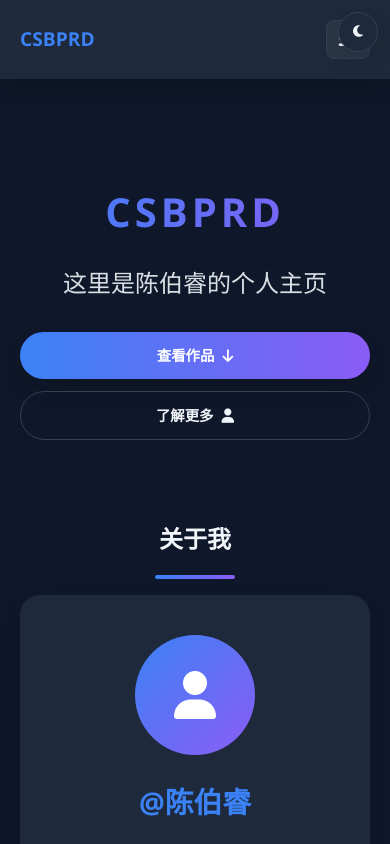
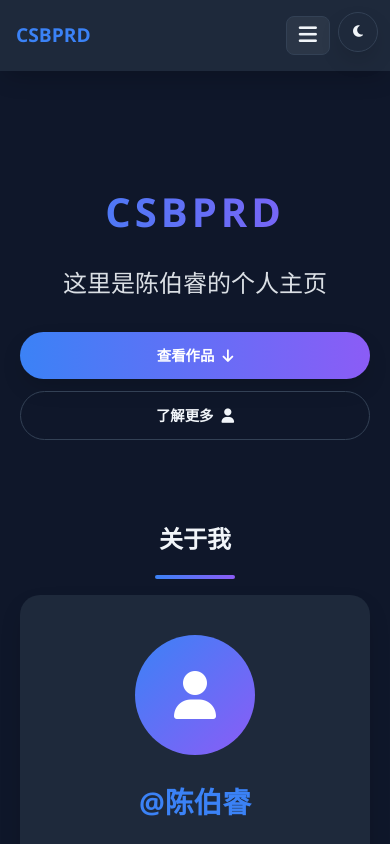
Before and after one commit to CsBpRd/CBR, a React (Vite) app: page / in a window 390 px wide. Shown: the top 844 px of the page. Built offline with nearby package versions, Linux system fonts and the light colour scheme.

Commit message:
修复手机端汉堡菜单与主题切换重叠：nav 右边留 60px 空间

```diff
--- a/src/index.css
+++ b/src/index.css
@@ -218,6 +218,7 @@ footer a { color: var(--accent-primary); text-decoration: none; }
 
 @media (max-width: 768px) {
   /* Nav */
+  nav { padding: 16px 60px 16px 16px; }
   .nav-toggle { display: flex !important; align-items: center; justify-content: center; }
   .nav-container { flex-wrap: wrap; }
   .nav-links {
```
